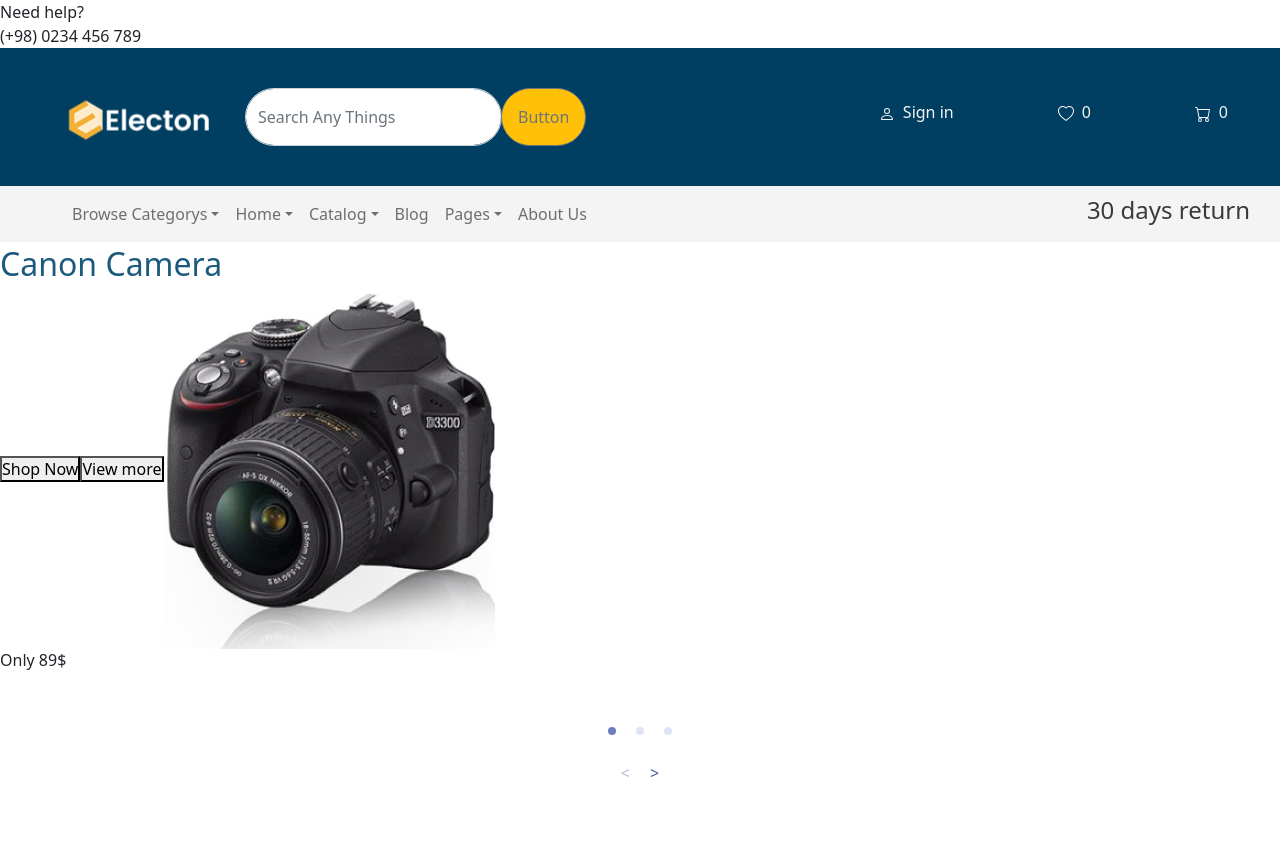
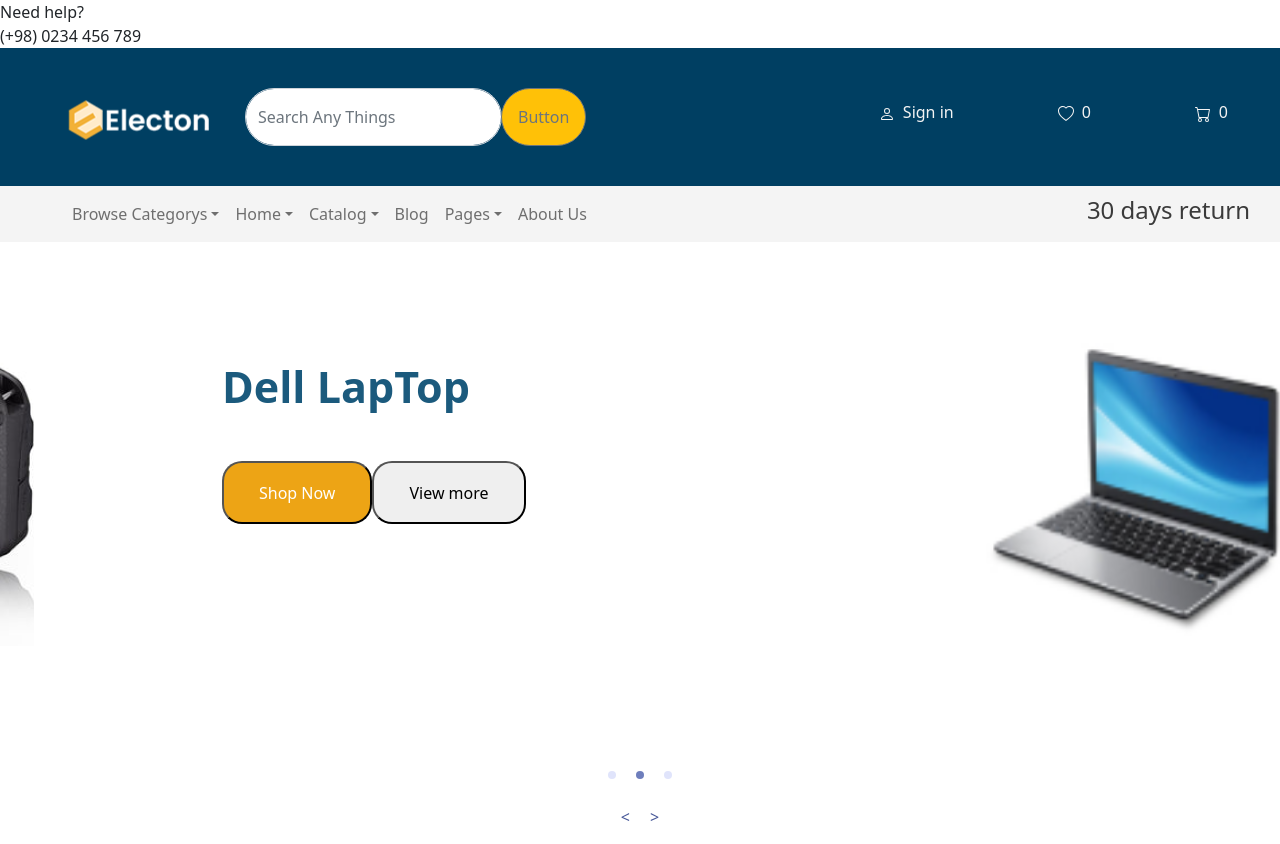
Before and after one commit to Khuslen98/e-commerce, a React (Create React App) app in the folder my-react-app-module/: page / in a window 1280 px wide. Before the commit the page ends 800 px from the top, so only its background shows below. Built offline with nearby package versions, Linux system fonts and the light colour scheme.

Commit message:
slider done

```diff
--- a/my-react-app-module/src/App.css
+++ b/my-react-app-module/src/App.css
@@ -25,3 +25,42 @@
 .CarouselDataH2 {
   color: #1B5A7D;
 }
+.carouselMain {
+  width: 1440px;
+  padding-left: 174px;
+  padding-right: 174px;
+  height: 393px;
+}
+.carouselSection1 {
+  padding: 67px 0 117px 0;
+}
+.CarouselDataH2 {
+  font-weight: bolder;
+  font-size: 43px;
+}
+.btn2 {
+  padding: 18.5px 35px 18.5px 35px;
+  text-align: center;
+  border-radius: 20px;
+  margin-top: 37px;
+}
+.CarouselDataBTN1 {
+  background-color: #EDA415;
+  color: white ;
+}
+/* .carouselSection2 {
+  position: relative;
+} */
+.CarouselDataIMG {
+  text-align: center;
+  width: 331px;
+  height: 356px;
+
+}
+/* .CarouselDataPARA {
+  position: absolute;
+  margin-bottom: 50px;
+  border: #EDA415 solid 20px;
+  background-color: #EDA415;
+  border-radius: 50%;
+} */
--- a/my-react-app-module/src/components/Carousel.jsx
+++ b/my-react-app-module/src/components/Carousel.jsx
@@ -5,19 +5,24 @@
     const result = CarouselData.map(data => {
 
         return (
-            <div className="sliderimg">
-                <h2 className="CarouselDataH2">{data.name}</h2>
-                <button className="CarouselDataBTN1">{data.button}</button>
-                <button className="CarouselDataBTN2">{data.button2}</button>
-                <img className="CarouselDataIMG" src={data.image} alt="" />
-                <p className="CarouselDataPARA">{data.para}</p>
+            <div className="sliderimg d-flex justify-content-between carouselMain m-5">
+                <div className="carouselSection1">
+                    <h2 className="CarouselDataH2">{data.name}</h2>
+                    <button className="CarouselDataBTN1 btn2 ">{data.button}</button>
+                    <button className="CarouselDataBTN2 btn2 ">{data.button2}</button>
+                </div>
+                <div></div>
+                <div className="carouselSection2">
+                    <img className="CarouselDataIMG" src={data.image} alt="" />
+                    {/* <p className="CarouselDataPARA">{data.para}</p> */}
+                </div>
             </div>
         )
     })
     console.log(result)
     return (
         <div>
-            <AliceCarousel>
+            <AliceCarousel autoPlay autoPlayInterval={3000}>
                 {result}
             </AliceCarousel>
         </div>
```
